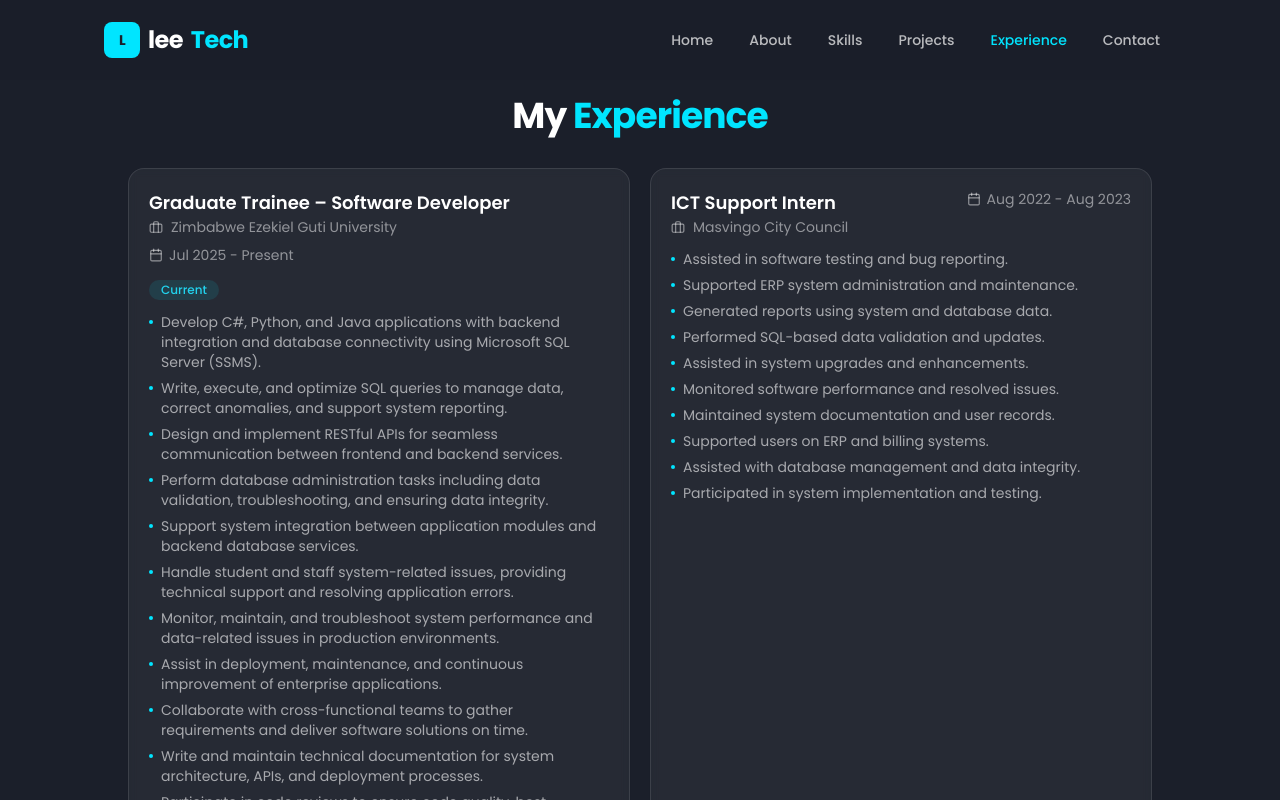
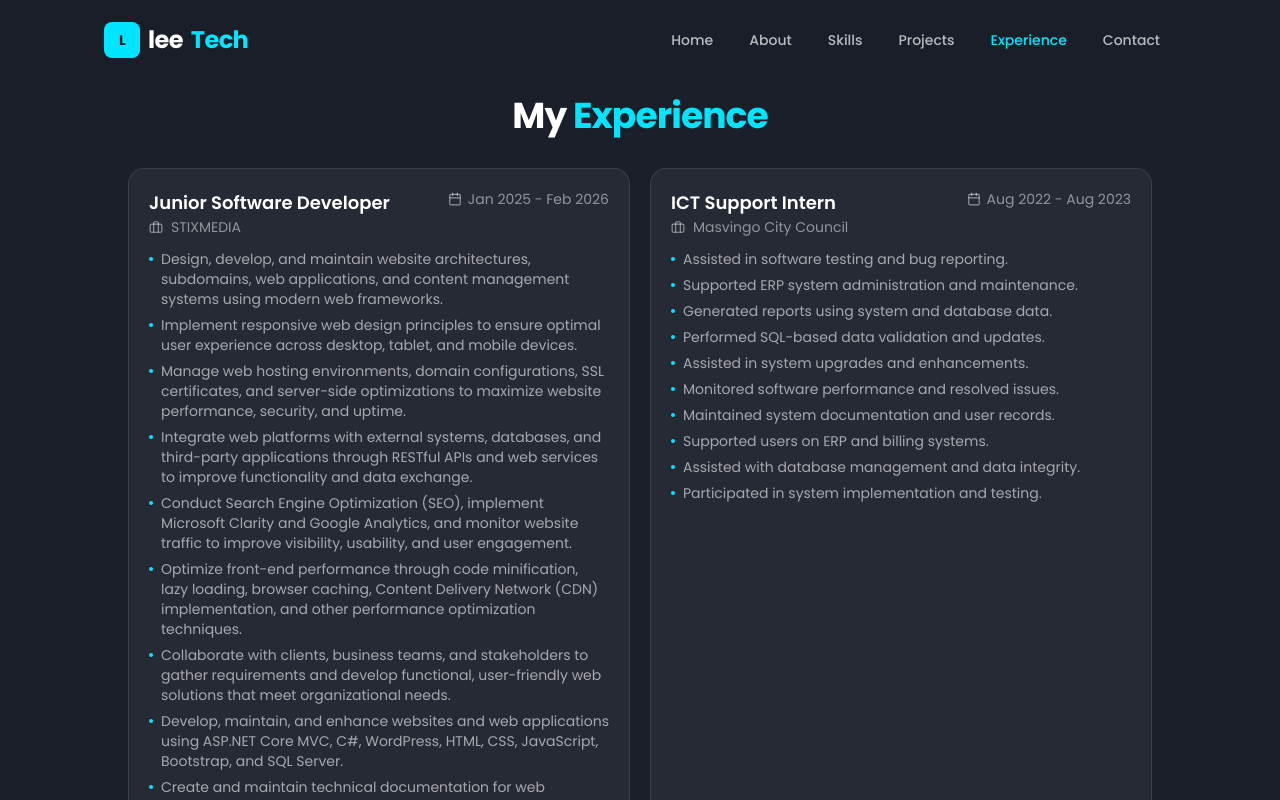
Before and after one commit to leechinyukwi/leechinyukwi.github.io, a React (Vite) app in the folder frontend/: page / in a window 1280 px wide. Both pictures are taken after a click on the button "Experience". Shown: the top 800 px of the page. Built offline with nearby package versions, Linux system fonts and the light colour scheme.

Commit message:
Replace ZEGU experience with STIXMEDIA

```diff
--- a/frontend/src/components/Experience.jsx
+++ b/frontend/src/components/Experience.jsx
@@ -3,23 +3,23 @@ import { FiBriefcase, FiCalendar } from "react-icons/fi";
 
 const experiences = [
   {
-    title: "Graduate Trainee – Software Developer",
-    company: "Zimbabwe Ezekiel Guti University",
-    period: "Jul 2025 - Present",
-    isCurrent: true,
+    title: "Junior Software Developer",
+    company: "STIXMEDIA",
+    period: "Jan 2025 - Feb 2026",
+    isCurrent: false,
     responsibilities: [
-      "Develop C#, Python, and Java applications with backend integration and database connectivity using Microsoft SQL Server (SSMS).",
-      "Write, execute, and optimize SQL queries to manage data, correct anomalies, and support system reporting.",
-      "Design and implement RESTful APIs for seamless communication between frontend and backend services.",
-      "Perform database administration tasks including data validation, troubleshooting, and ensuring data integrity.",
-      "Support system integration between application modules and backend database services.",
-      "Handle student and staff system-related issues, providing technical support and resolving application errors.",
-      "Monitor, maintain, and troubleshoot system performance and data-related issues in production environments.",
-      "Assist in deployment, maintenance, and continuous improvement of enterprise applications.",
-      "Collaborate with cross-functional teams to gather requirements and deliver software solutions on time.",
-      "Write and maintain technical documentation for system architecture, APIs, and deployment processes.",
-      "Participate in code reviews to ensure code quality, best practices, and adherence to standards.",
-      "Implement unit and integration tests to ensure software reliability and reduce production defects.",
+      "Design, develop, and maintain website architectures, subdomains, web applications, and content management systems using modern web frameworks.",
+      "Implement responsive web design principles to ensure optimal user experience across desktop, tablet, and mobile devices.",
+      "Manage web hosting environments, domain configurations, SSL certificates, and server-side optimizations to maximize website performance, security, and uptime.",
+      "Integrate web platforms with external systems, databases, and third-party applications through RESTful APIs and web services to improve functionality and data exchange.",
+      "Conduct Search Engine Optimization (SEO), implement Microsoft Clarity and Google Analytics, and monitor website traffic to improve visibility, usability, and user engagement.",
+      "Optimize front-end performance through code minification, lazy loading, browser caching, Content Delivery Network (CDN) implementation, and other performance optimization techniques.",
+      "Collaborate with clients, business teams, and stakeholders to gather requirements and develop functional, user-friendly web solutions that meet organizational needs.",
+      "Develop, maintain, and enhance websites and web applications using ASP.NET Core MVC, C#, WordPress, HTML, CSS, JavaScript, Bootstrap, and SQL Server.",
+      "Create and maintain technical documentation for web systems, APIs, deployment procedures, and website configurations.",
+      "Troubleshoot website issues, perform system updates, and ensure websites remain secure, reliable, and available.",
+      "Participate in software testing, debugging, version control, and deployment of new web features.",
+      "Provide technical support and training to customers on website content management and web-related systems.",
     ],
   },
   {
```
